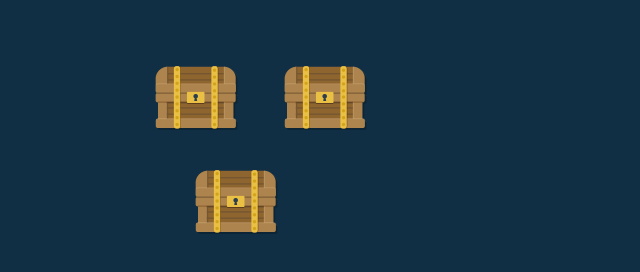
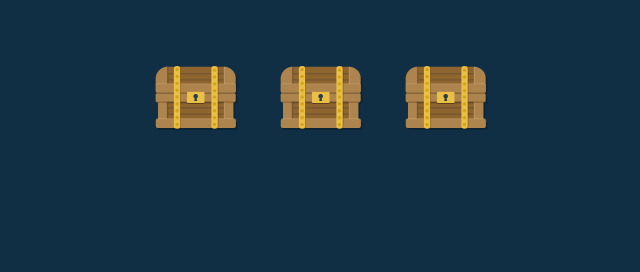
Before and after one commit to Toshiro-Morishita/TresureHunter, a plain HTML site: page index.html in a window 1280 px wide. Shown: the whole page, without its empty margins (319-959 px from the left). Drawn offline with Linux system fonts and the light colour scheme.

Commit message:
Modyfy the placement

```diff
--- a/css/styles.css
+++ b/css/styles.css
@@ -12,3 +12,12 @@ body {
   width: 335px;
   margin: 30px auto;
 }
+
+.boxes {
+  font-size: 0;
+  margin-bottom: 40px;
+}
+
+.box {
+  cursor: pointer;
+}
```
